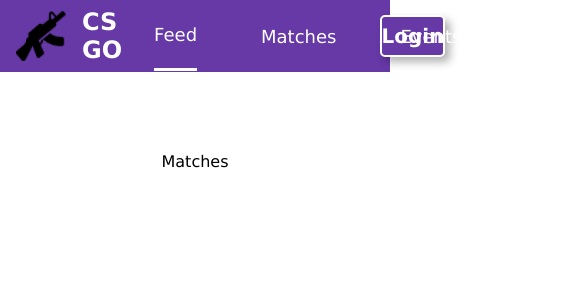
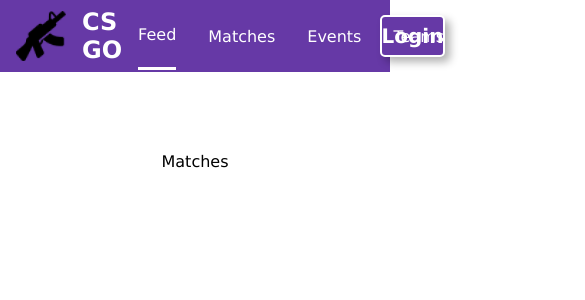
Before and after one commit to babugia/cs-web-styled-components, a React (Create React App) app: page /matches in a window 390 px wide. Shown: the top 300 px of the page, 585 px wide, since content can reach past the window. Built offline with nearby package versions, Linux system fonts and the light colour scheme; the HTML template or start-up script is replaced by a standard one.

Commit message:
Added  media query to see how do it

```diff
--- a/src/Header/Header.jsx
+++ b/src/Header/Header.jsx
@@ -1,7 +1,7 @@
 import React, { memo, useState } from 'react';
 import styled from 'styled-components';
 import Logo from './Logo';
-import Login from './Login';
+import LoginButton from './LoginButton';
 import Menu from './Menu';
 import { menuItemType } from './headerUtils';
 
@@ -24,7 +24,7 @@ const Header = () => {
     <Container>
       <Logo />
       <Menu selected={selectedMenu} setSelectedMenu={setSelectedMenu} />
-      <Login />
+      <LoginButton />
     </Container>
   );
 };
--- a/src/Header/Login.jsx
+++ b/src/Header/LoginButton.jsx
@@ -28,10 +28,11 @@ const StyledLoginButton = styled(LoginButton)`
   line-height: 28px;
   text-align: center;
   border: 2px white solid;
-  outline: none;
+  outline: 0;
 
-  &:hover {
+  :hover {
     box-shadow: 5px 5px 8px rgba(0, 0, 0, 0.8);
+    opacity: 0.8;
   }
 `;
 
--- a/src/Header/Menu.jsx
+++ b/src/Header/Menu.jsx
@@ -7,6 +7,10 @@ const Container = styled.div`
   display: flex;
   align-items: center;
   max-width: 66%;
+
+  @media (max-width: 375px) {
+    display: none;
+  }
 `;
 
 const Menu = props => {
@@ -29,3 +33,5 @@ const Menu = props => {
 };
 
 export default memo(Menu);
+
+// TODO: think about site responsiveness..
--- a/src/Header/MenuItem.jsx
+++ b/src/Header/MenuItem.jsx
@@ -34,7 +34,12 @@ const StyledMenuItem = styled(MenuItem)`
   width: 100%;
   cursor: pointer;
 
-  &:hover {
+  @media (max-width: 768px) {
+    font-size: 16px;
+    padding: 0 1rem;
+  }
+
+  :hover {
     color: #e5dfdf;
   }
 
```
